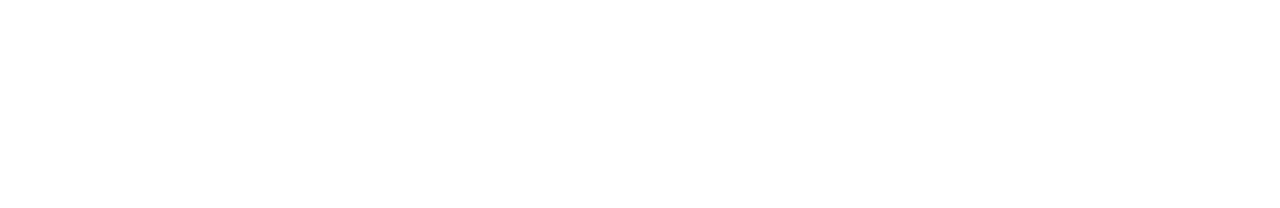
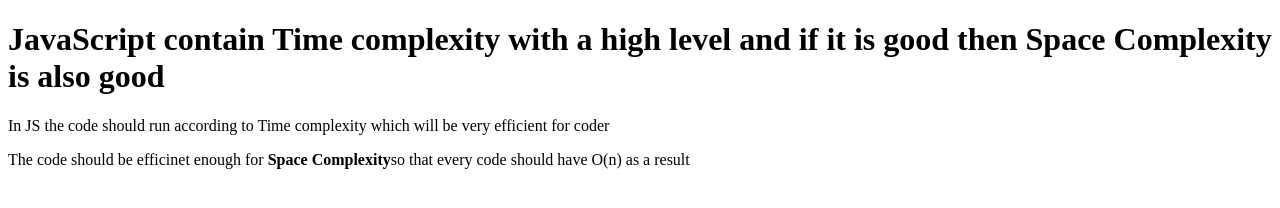
Before and after one commit to acciojob/time-and-space-complexity-Muniraattar3, a website: page main.html in a window 1280 px wide. Drawn offline with Linux system fonts and the light colour scheme.

Commit message:
created a submission

```diff
--- a/main.html
+++ b/main.html
@@ -8,7 +8,10 @@
 
 <body>
 	<!-- the entire body must be written by student -->
-    <script type="text/javascript" src="./script.js">
+	<h1>JavaScript contain Time complexity with a high level and if it is good then Space Complexity is also good</h1>
+    <p>In JS the code should run according to Time complexity which will be very efficient for coder</p>
+	<p>The code should be efficinet enough for <b>Space Complexity</b>so that every code should have O(n) as a result</p>
+	<script type="text/javascript" src="./script.js">
 </script>
 
 </body>
```
